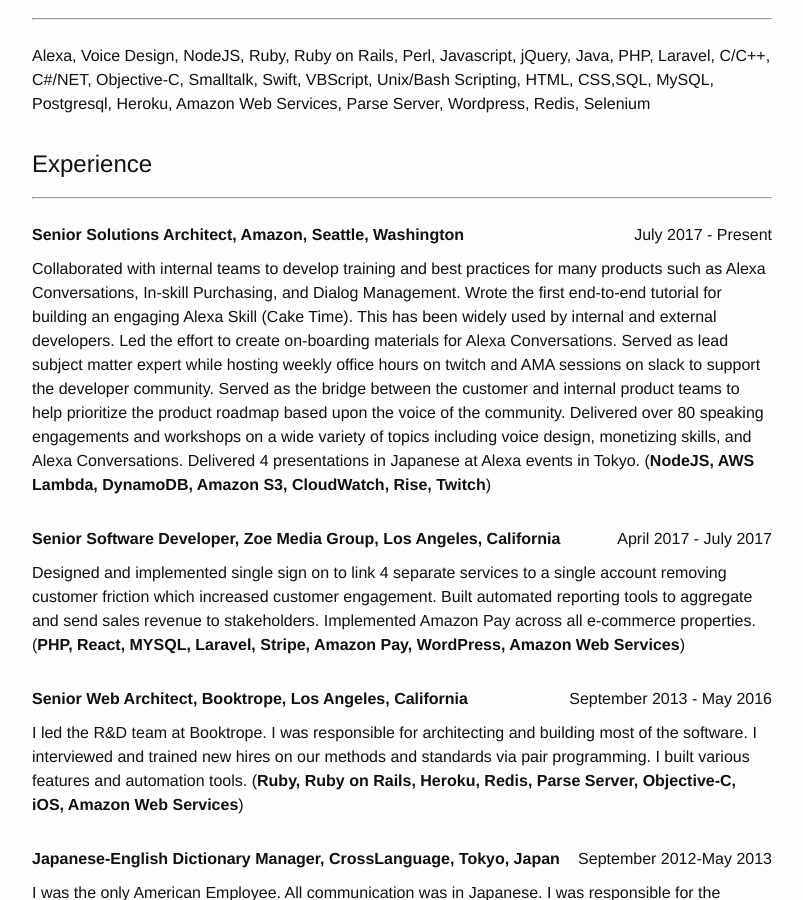
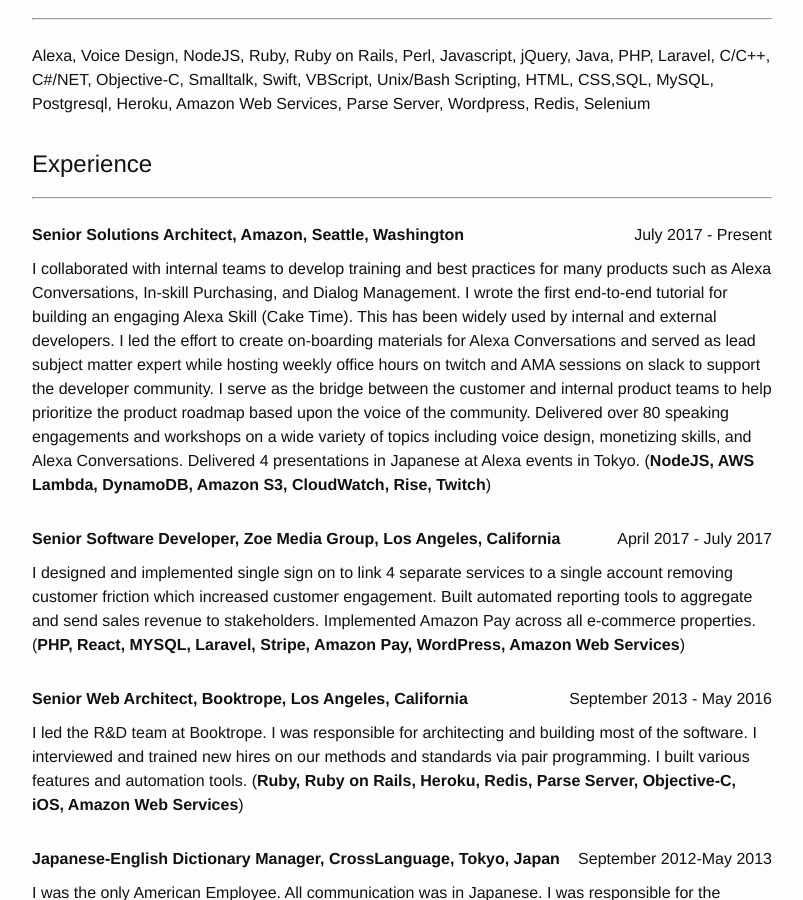
Before and after one commit to SleepyDeveloper/sleepydeveloper.github.io, a Jekyll site: the page built from resume.html, in a window 1280 px wide and 900 px high, scrolled down 275 px. Shown: the whole window, without its empty margins (238-1041 px from the left). Built offline with Jekyll 4.4.1, drawn with Linux system fonts in a browser that asks for light colours.

Commit message:
fixed subject
Signed-off-by: Justin Jeffress <sleepydeveloper@gmail.com>

```diff
--- a/_data/work-experience.yml
+++ b/_data/work-experience.yml
@@ -2,14 +2,14 @@
   title: Senior Solutions Architect
   location: Seattle, Washington
   duration: July 2017 - Present
-  description: Collaborated with internal teams to develop training and best practices for many products such as Alexa Conversations, In-skill Purchasing, and Dialog Management. Wrote the first end-to-end tutorial for building an engaging Alexa Skill (Cake Time). This has been widely used by internal and external developers. Led the effort to create on-boarding materials for Alexa Conversations. Served as lead subject matter expert while hosting weekly office hours on twitch and AMA sessions on slack to support the developer community. Served as the bridge between the customer and internal product teams to help prioritize the product roadmap based upon the voice of the community. Delivered over 80 speaking engagements and workshops on a wide variety of topics including voice design, monetizing skills, and Alexa Conversations. Delivered 4 presentations in Japanese at Alexa events in Tokyo.
+  description: I collaborated with internal teams to develop training and best practices for many products such as Alexa Conversations, In-skill Purchasing, and Dialog Management. I wrote the first end-to-end tutorial for building an engaging Alexa Skill (Cake Time). This has been widely used by internal and external developers. I led the effort to create on-boarding materials for Alexa Conversations and served as lead subject matter expert while hosting weekly office hours on twitch and AMA sessions on slack to support the developer community. I serve as the bridge between the customer and internal product teams to help prioritize the product roadmap based upon the voice of the community. Delivered over 80 speaking engagements and workshops on a wide variety of topics including voice design, monetizing skills, and Alexa Conversations. Delivered 4 presentations in Japanese at Alexa events in Tokyo.
   technologies: NodeJS, AWS Lambda, DynamoDB, Amazon S3, CloudWatch, Rise, Twitch
 
 - company: Zoe Media Group
   title: Senior Software Developer
   location: Los Angeles, California
   duration: April 2017 - July 2017
-  description: Designed and implemented single sign on to link 4 separate services to a single account removing customer friction which increased customer engagement. Built automated reporting tools to aggregate and send sales revenue to stakeholders. Implemented Amazon Pay across all e-commerce properties.
+  description: I designed and implemented single sign on to link 4 separate services to a single account removing customer friction which increased customer engagement. Built automated reporting tools to aggregate and send sales revenue to stakeholders. Implemented Amazon Pay across all e-commerce properties.
   technologies: PHP, React, MYSQL, Laravel, Stripe, Amazon Pay, WordPress, Amazon Web Services
 
 - company: Booktrope
```
